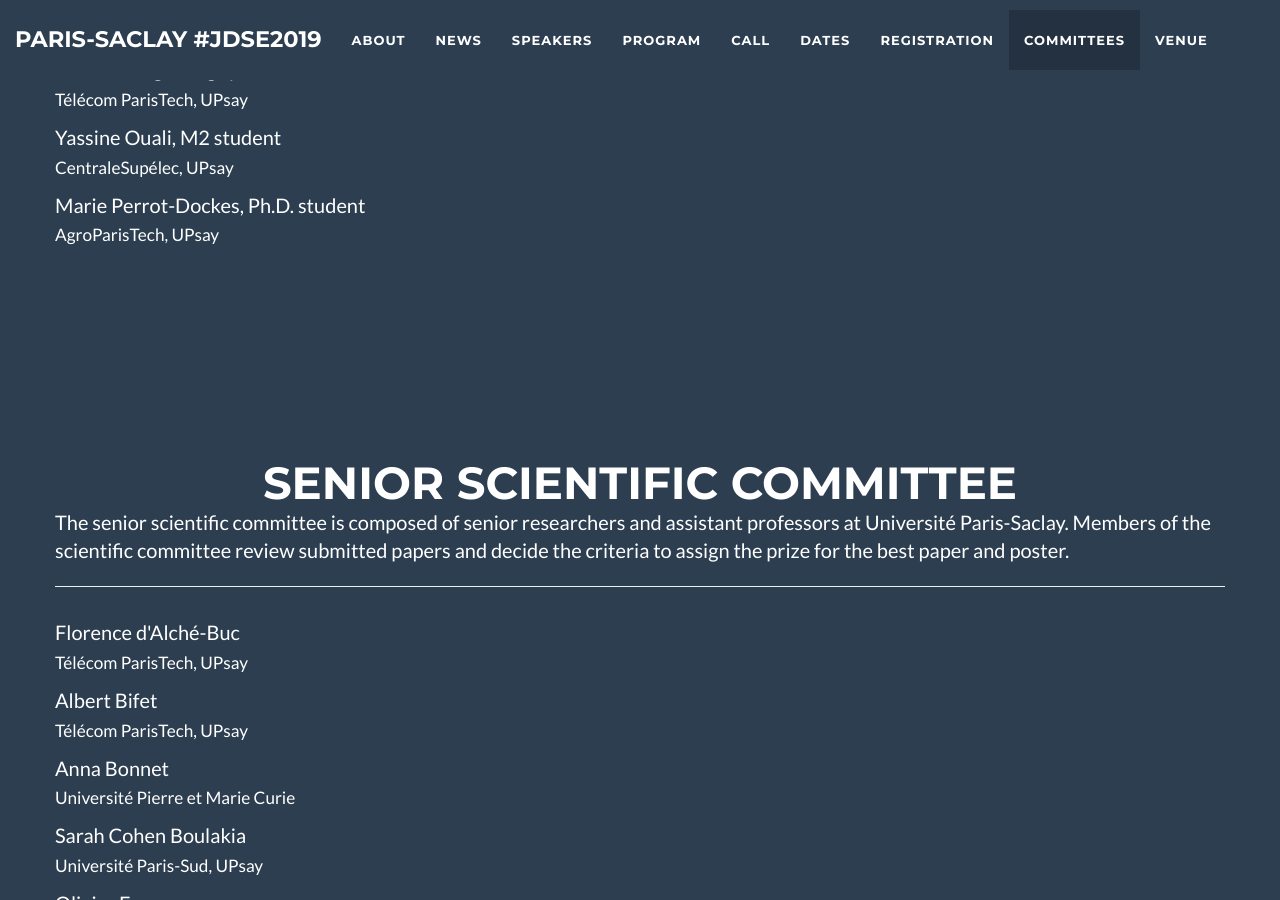
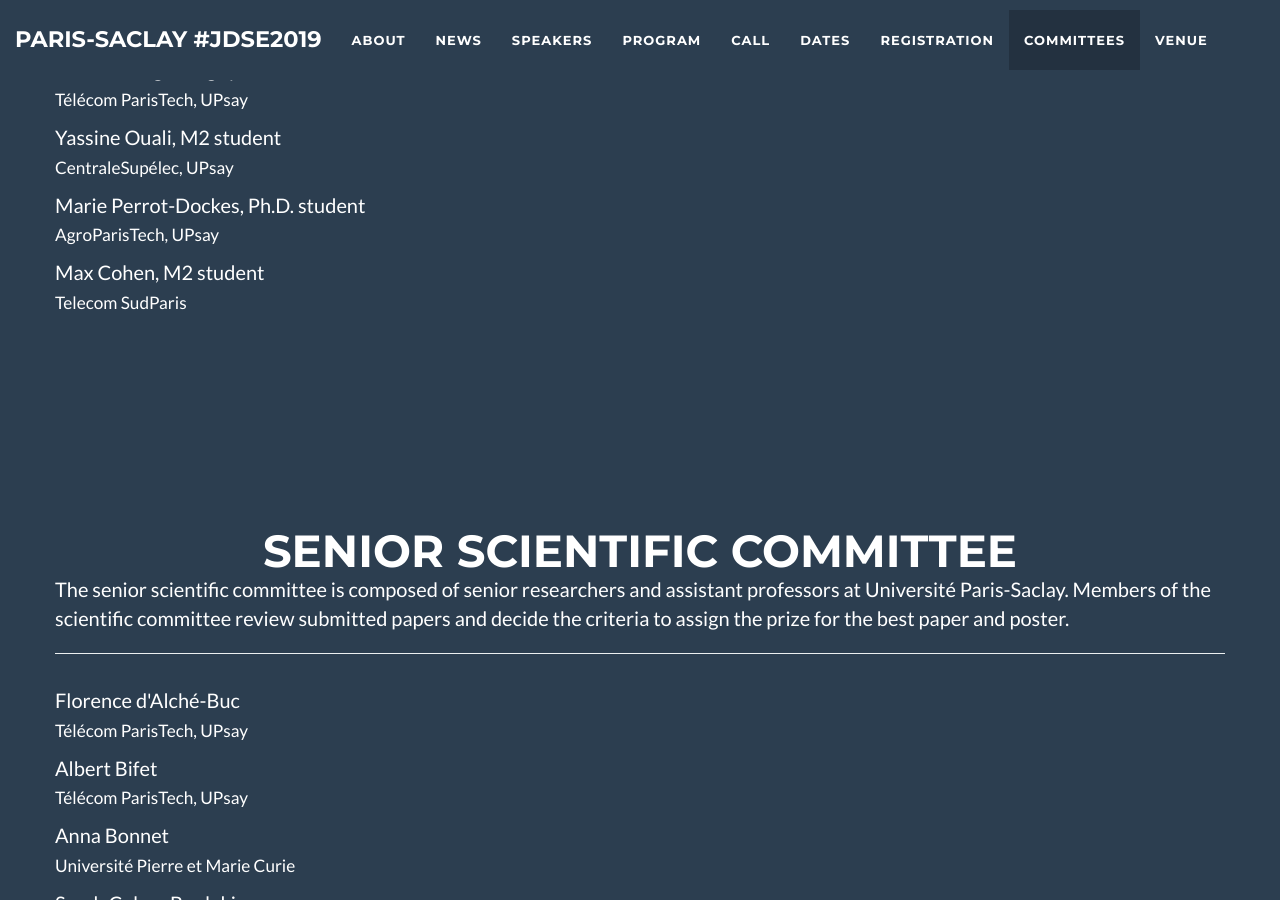
Before and after one commit to jdse-paris/jDSE2019, a Jekyll site: the page built from index.html, in a window 1280 px wide and 900 px high, scrolled down 7099 px. Built offline with Jekyll 4.4.1, drawn with Linux system fonts in a browser that asks for light colours.

Commit message:
Update organizers

```diff
--- a/_includes/organizers.html
+++ b/_includes/organizers.html
@@ -28,6 +28,7 @@
 	      <p> Minh Huong Le Nguyen, M2 student <br> <small>Télécom ParisTech, UPsay</small> </p>
 	      <p> Yassine Ouali, M2 student <br> <small>CentraleSupélec, UPsay</small></p>
 	      <p> Marie Perrot-Dockes, Ph.D. student <br> <small>AgroParisTech, UPsay</small></p>
+              <p> Max Cohen, M2 student <br> <small>Telecom SudParis</small></p>
             </div>
         </div>
     </section>
```
